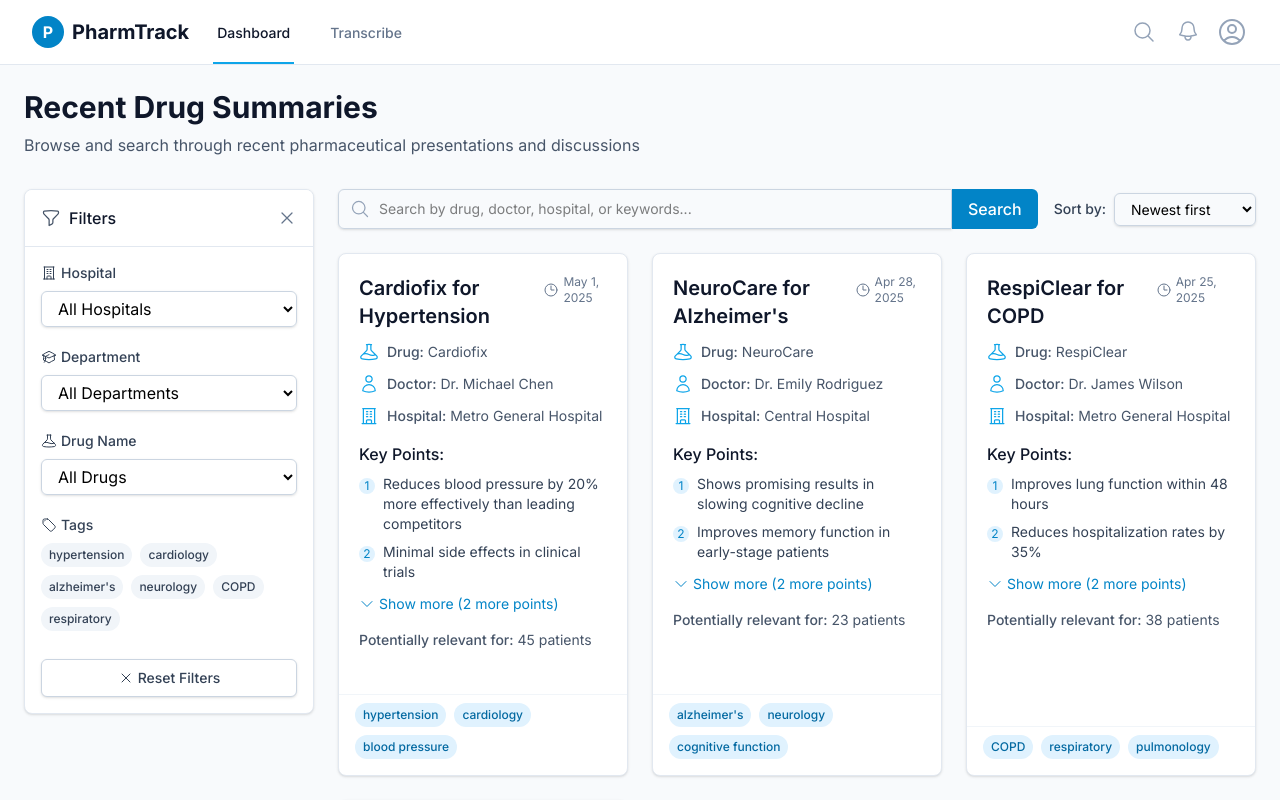
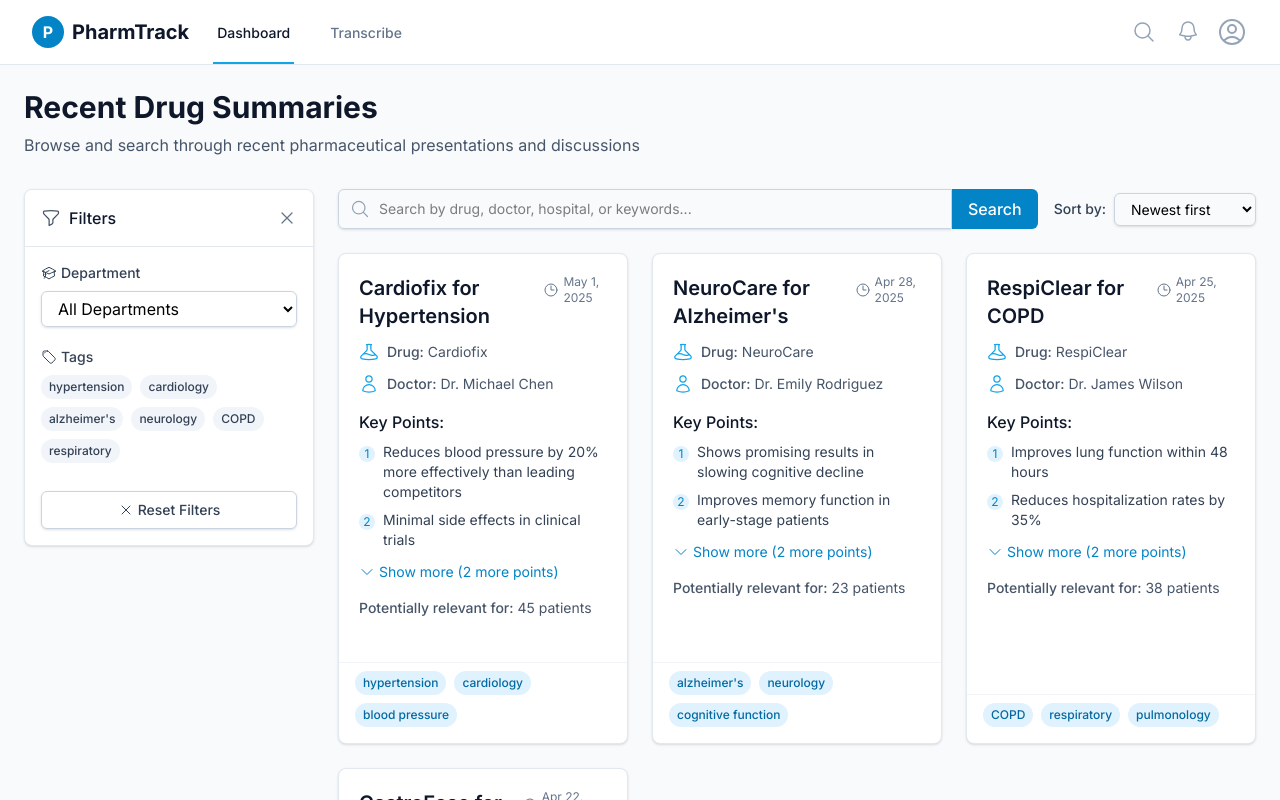
Before and after one commit to vorahardik7/patronus-ai, a Next.js app: page / in a window 1280 px wide. Shown: the top 800 px of the page. Built offline with nearby package versions, Linux system fonts and the light colour scheme.

Commit message:
removed other doctors, hospital

```diff
--- a/src/components/home/FilterOptions.tsx
+++ b/src/components/home/FilterOptions.tsx
@@ -3,17 +3,13 @@ import { useState, useEffect, useCallback } from 'react';
 import { FilterOptions as FilterOptionsType } from '@/types';
 import {
   FunnelIcon,
-  BuildingOfficeIcon,
-  BeakerIcon,
   AcademicCapIcon,
   TagIcon,
   XMarkIcon
 } from '@heroicons/react/24/outline';
 
 // Mock data for filters
-const HOSPITALS = ['Metro General Hospital', 'Central Hospital', 'City Medical Center', 'University Hospital'];
 const DEPARTMENTS = ['Cardiology', 'Neurology', 'Oncology', 'Pulmonology', 'Gastroenterology'];
-const DRUG_NAMES = ['Cardiofix', 'NeuroCare', 'RespiClear', 'OncoShield', 'GastroEase'];
 const TAGS = ['hypertension', 'cardiology', 'alzheimer\'s', 'neurology', 'COPD', 'respiratory'];
 
 interface FilterOptionsProps {
@@ -99,23 +95,6 @@ export default function FilterOptions({ onFilterChange }: FilterOptionsProps) {
         <div className="p-4 space-y-5">
           <div>
             <label className="flex items-center text-sm font-medium text-secondary-700 mb-2">
-              <BuildingOfficeIcon className="h-4 w-4 mr-1" />
-              Hospital
-            </label>
-            <select
-              className="w-full rounded-md border border-secondary-300 shadow-sm py-1.5 px-3 focus:outline-none focus:ring-1 focus:ring-primary-500 focus:border-primary-500"
-              value={filters.hospital || ''}
-              onChange={(e) => handleInputChange('hospital', e.target.value)}
-            >
-              <option value="">All Hospitals</option>
-              {HOSPITALS.map(hospital => (
-                <option key={hospital} value={hospital}>{hospital}</option>
-              ))}
-            </select>
-          </div>
-
-          <div>
-            <label className="flex items-center text-sm font-medium text-secondary-700 mb-2">
               <AcademicCapIcon className="h-4 w-4 mr-1" />
               Department
             </label>
@@ -127,23 +106,6 @@ export default function FilterOptions({ onFilterChange }: FilterOptionsProps) {
               <option value="">All Departments</option>
               {DEPARTMENTS.map(department => (
                 <option key={department} value={department}>{department}</option>
-              ))}
-            </select>
-          </div>
-
-          <div>
-            <label className="flex items-center text-sm font-medium text-secondary-700 mb-2">
-              <BeakerIcon className="h-4 w-4 mr-1" />
-              Drug Name
-            </label>
-            <select
-              className="w-full rounded-md border border-secondary-300 shadow-sm py-1.5 px-3 focus:outline-none focus:ring-1 focus:ring-primary-500 focus:border-primary-500"
-              value={filters.drugName || ''}
-              onChange={(e) => handleInputChange('drugName', e.target.value)}
-            >
-              <option value="">All Drugs</option>
-              {DRUG_NAMES.map(drug => (
-                <option key={drug} value={drug}>{drug}</option>
               ))}
             </select>
           </div>
--- a/src/components/home/SummaryCard.tsx
+++ b/src/components/home/SummaryCard.tsx
@@ -4,9 +4,7 @@ import { Summary } from '@/types';
 import {
   ClockIcon,
   UserIcon,
-  BuildingOfficeIcon,
   BeakerIcon,
-  UserGroupIcon,
   ChevronDownIcon,
   ChevronUpIcon
 } from '@heroicons/react/24/outline';
@@ -45,10 +43,6 @@ export default function SummaryCard({ summary }: SummaryCardProps) {
             <UserIcon className="h-5 w-5 mr-2 text-primary-500 flex-shrink-0" />
             <span className="font-medium mr-1">Doctor:</span> {summary.doctorName}
           </div>
-          <div className="flex items-center text-sm text-secondary-600">
-            <BuildingOfficeIcon className="h-5 w-5 mr-2 text-primary-500 flex-shrink-0" />
-            <span className="font-medium mr-1">Hospital:</span> {summary.hospital}
-          </div>
         </div>
 
         <div>
@@ -83,16 +77,6 @@ export default function SummaryCard({ summary }: SummaryCardProps) {
           )}
         </div>
 
-        {expanded && summary.additionalDoctors && summary.additionalDoctors.length > 0 && (
-          <div className="mt-4">
-            <div className="flex items-center text-sm text-secondary-600">
-              <UserGroupIcon className="h-5 w-5 mr-2 text-primary-500 flex-shrink-0" />
-              <span className="font-medium mr-1">Also relevant for:</span>
-              {summary.additionalDoctors.join(', ')}
-            </div>
-          </div>
-        )}
-
         {summary.relevantPatients && (
           <div className="mt-4 mb-6 text-sm text-secondary-600">
             <span className="font-medium">Potentially relevant for:</span> {summary.relevantPatients} patients
--- a/src/types/index.ts
+++ b/src/types/index.ts
@@ -9,17 +9,13 @@ export interface Summary {
   presenter: string;
   doctorName: string;
   department: string;
-    hospital: string;
   keyPoints: string[];
   relevantPatients?: number;
-    additionalDoctors?: string[];
   tags: string[];
 }
 
 export interface FilterOptions {
-    hospital?: string;
   department?: string;
-    drugName?: string;
   dateRange?: {
     start: Date;
     end: Date;
```
Lines whose indentation alone changed are shown as unchanged.
